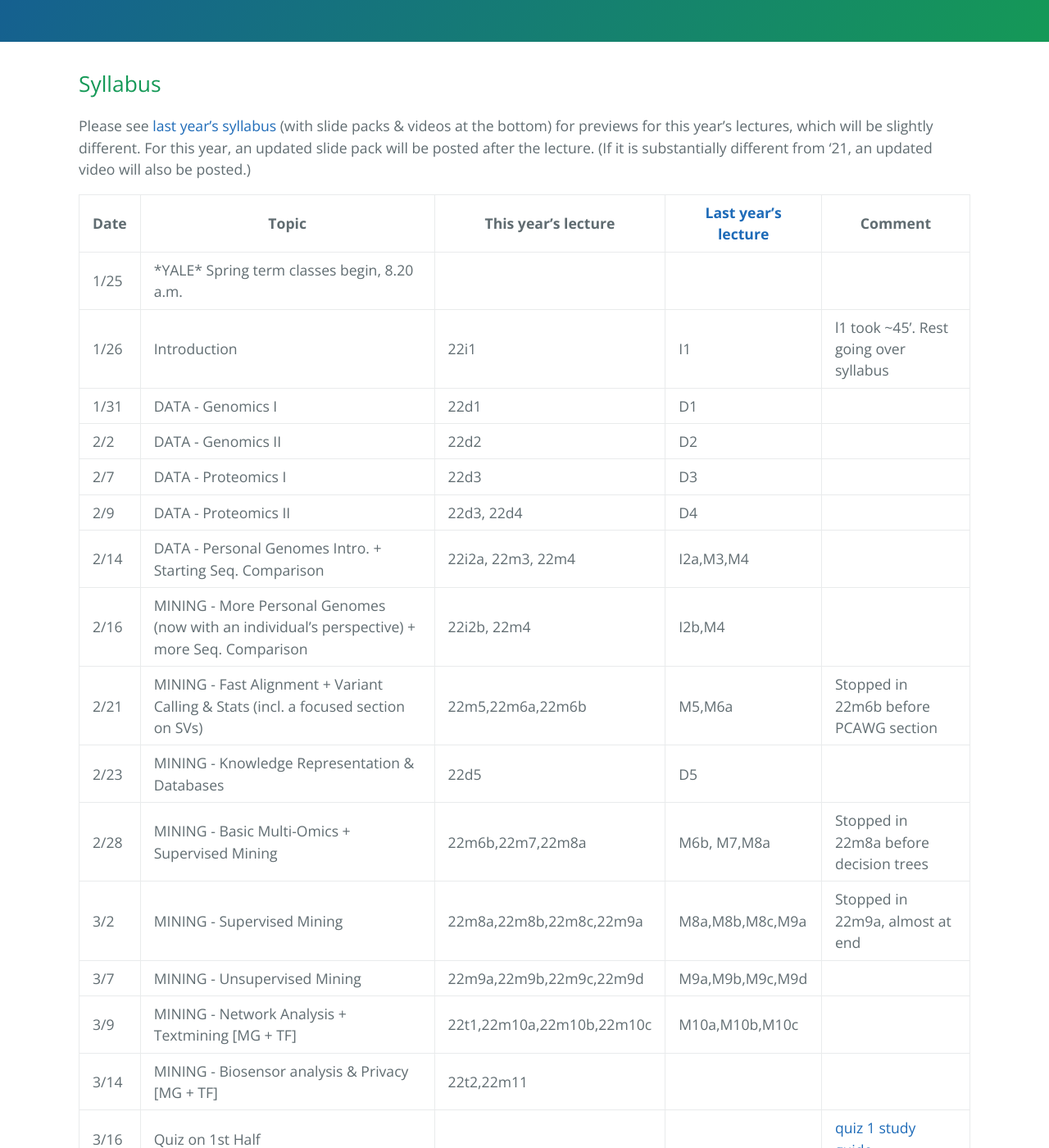
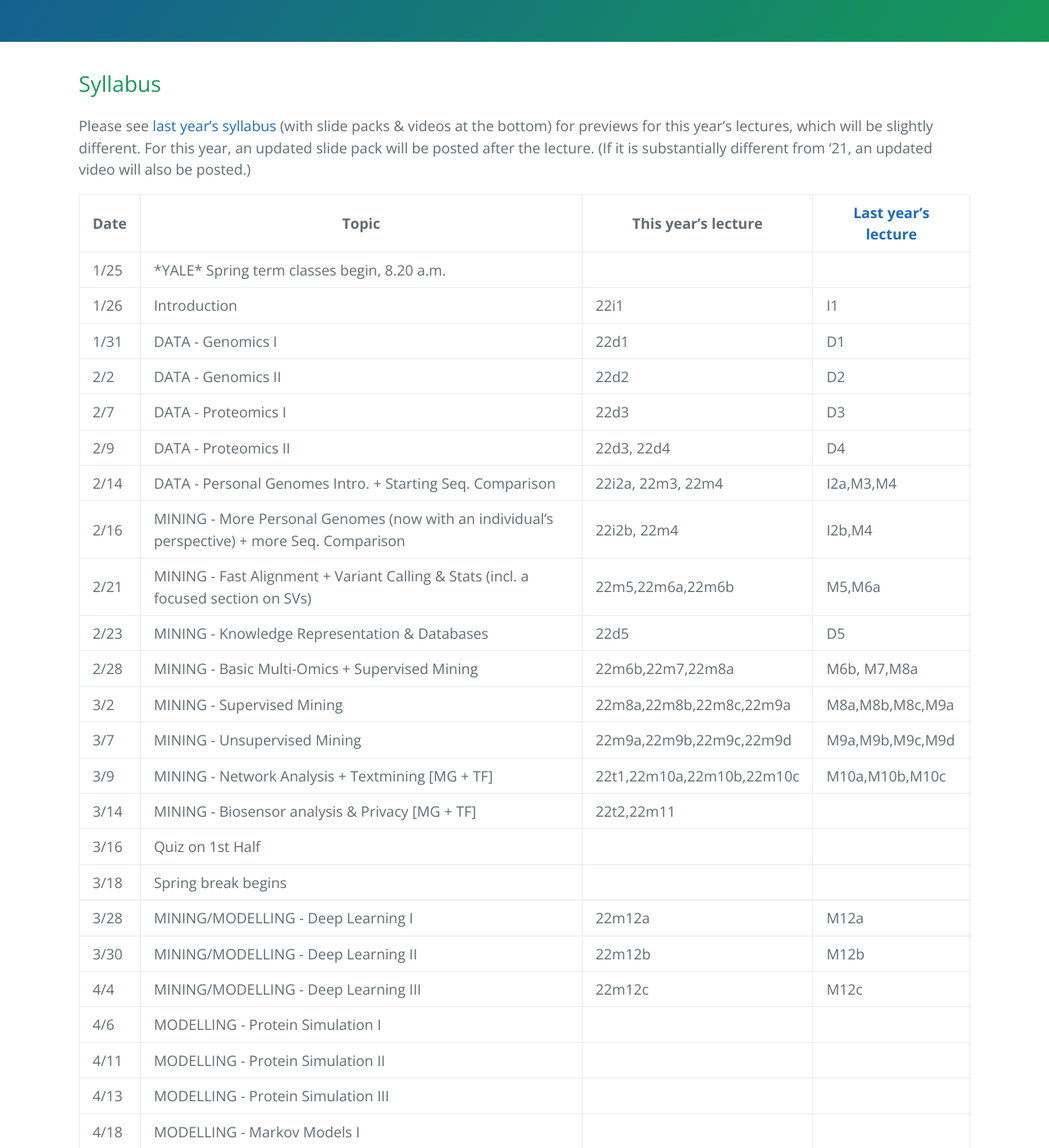
Before and after one commit to gersteinlab/cbb752b23, a Jekyll site: the page built from syllabus.md, in a window 1280 px wide and 1400 px high, scrolled down 363 px. Shown: the whole window at 82% size. Built offline with Jekyll 4.4.1, drawn with Linux system fonts in a browser that asks for light colours; some of the changed text lies outside the part shown.

Commit message:
Update syllabus.md

```diff
--- a/syllabus.md
+++ b/syllabus.md
@@ -9,40 +9,42 @@ layout: page
 
 Please see [last year's syllabus](http://cbb752b21.gersteinlab.org/syllabus) (with slide packs & videos at the bottom) for previews for this year’s lectures, which will be slightly different. For this year, an updated slide pack will be posted after the lecture. (If it is substantially different from '21, an updated video will also be posted.)
 
-| Date | Topic                                                                                        | This year’s lecture       | [Last year’s lecture](http://cbb752b21.gersteinlab.org/syllabus) | Comment                                                                                                   |
-| ---- | -------------------------------------------------------------------------------------------- | ------------------------- | ---------------------------------------------------------------- | --------------------------------------------------------------------------------------------------------- |
-| 1/25 | \*YALE\* Spring term classes begin, 8.20 a.m.                                                |                           |                                                                  |                                                                                                           |
-| 1/26 | Introduction                                                                                 | 22i1                      | I1                                                               | l1 took ~45'. Rest going over syllabus                                                                    |
-| 1/31 | DATA - Genomics I                                                                            | 22d1                      | D1                                                               |                                                                                                           |
-| 2/2  | DATA - Genomics II                                                                           | 22d2                      | D2                                                               |                                                                                                           |
-| 2/7  | DATA - Proteomics I                                                                          | 22d3                      | D3                                                               |                                                                                                           |
-| 2/9  | DATA - Proteomics II                                                                         | 22d3, 22d4                | D4                                                               |                                                                                                           |
-| 2/14 | DATA - Personal Genomes Intro. + Starting Seq. Comparison                                    | 22i2a, 22m3, 22m4         | I2a,M3,M4                                                        |                                                                                                           |
-| 2/16 | MINING - More Personal Genomes (now with an individual's perspective) + more Seq. Comparison | 22i2b, 22m4               | I2b,M4                                                           |                                                                                                           |
-| 2/21 | MINING - Fast Alignment + Variant Calling & Stats (incl. a focused section on SVs)           | 22m5,22m6a,22m6b          | M5,M6a                                                           | Stopped in 22m6b before PCAWG section                                                                     |
-| 2/23 | MINING - Knowledge Representation & Databases                                                | 22d5                      | D5                                                               |                                                                                                           |
-| 2/28 | MINING - Basic Multi-Omics + Supervised Mining                                               | 22m6b,22m7,22m8a          | M6b, M7,M8a                                                      | Stopped in 22m8a before decision trees                                                                    |
-| 3/2  | MINING - Supervised Mining                                                                   | 22m8a,22m8b,22m8c,22m9a   | M8a,M8b,M8c,M9a                                                  | Stopped in 22m9a, almost at end                                                                           |
-| 3/7  | MINING - Unsupervised Mining                                                                 | 22m9a,22m9b,22m9c,22m9d   | M9a,M9b,M9c,M9d                                                  |                                                                                                           |
-| 3/9  | MINING - Network Analysis + Textmining \[MG + TF\]                                           | 22t1,22m10a,22m10b,22m10c | M10a,M10b,M10c                                                   |                                                                                                           |
-| 3/14 | MINING - Biosensor analysis & Privacy \[MG + TF\]                                            | 22t2,22m11                |                                                                  |                                                                                                           |
-| 3/16 | Quiz on 1st Half                                                                             |                           |                                                                  | [quiz 1 study guide](http://files2.gersteinlab.org/public-docs/2022/03.10/Cbb752b22_Quiz1_studyguide.pdf) |
-| 3/18 | Spring break begins                                                                          |                           |                                                                  |                                                                                                           |
-| 3/28 | MINING/MODELLING - Deep Learning I                                                           |                           |                                                                  |                                                                                                           |
-| 3/30 | MINING/MODELLING - Deep Learning II                                                          |                           |                                                                  |                                                                                                           |
-| 4/4  | MINING/MODELLING - Deep Learning III                                                         |                           |                                                                  |                                                                                                           |
-| 4/6  | MODELLING - Protein Simulation I                                                             |                           |                                                                  |                                                                                                           |
-| 4/11 | MODELLING - Protein Simulation II                                                            |                           |                                                                  |                                                                                                           |
-| 4/13 | MODELLING - Protein Simulation III                                                           |                           |                                                                  |                                                                                                           |
-| 4/18 | MODELLING - Markov Models I                                                                  |                           |                                                                  |                                                                                                           |
-| 4/20 | MODELLING - Markov Models II                                                                 |                           |                                                                  |                                                                                                           |
-| 4/25 | Quiz on 2nd Half                                                                             |                           |                                                                  |                                                                                                           |
-| 4/27 | Final Presentations                                                                          |                           |                                                                  |                                                                                                           |
-| 4/29 | \*YALE\* Classes end; Reading period begins                                                  |                           |                                                                  |                                                                                                           |
-| 5/6  | \*YALE\* Final examinations begin                                                            |                           |                                                                  |                                                                                                           |
-| 5/11 | \*YALE\* Final examinations end                                                              |                           |                                                                  |                                                                                                           |
+| Date | Topic                                                                                        | This year’s lecture       | [Last year’s lecture](http://cbb752b21.gersteinlab.org/syllabus) |
+| ---- | -------------------------------------------------------------------------------------------- | ------------------------- | ---------------------------------------------------------------- |
+| 1/25 | \*YALE\* Spring term classes begin, 8.20 a.m.                                                |                           |                                                                  |
+| 1/26 | Introduction                                                                                 | 22i1                      | I1                                                               |
+| 1/31 | DATA - Genomics I                                                                            | 22d1                      | D1                                                               |
+| 2/2  | DATA - Genomics II                                                                           | 22d2                      | D2                                                               |
+| 2/7  | DATA - Proteomics I                                                                          | 22d3                      | D3                                                               |
+| 2/9  | DATA - Proteomics II                                                                         | 22d3, 22d4                | D4                                                               |
+| 2/14 | DATA - Personal Genomes Intro. + Starting Seq. Comparison                                    | 22i2a, 22m3, 22m4         | I2a,M3,M4                                                        |
+| 2/16 | MINING - More Personal Genomes (now with an individual's perspective) + more Seq. Comparison | 22i2b, 22m4               | I2b,M4                                                           |
+| 2/21 | MINING - Fast Alignment + Variant Calling & Stats (incl. a focused section on SVs)           | 22m5,22m6a,22m6b          | M5,M6a                                                           |
+| 2/23 | MINING - Knowledge Representation & Databases                                                | 22d5                      | D5                                                               |
+| 2/28 | MINING - Basic Multi-Omics + Supervised Mining                                               | 22m6b,22m7,22m8a          | M6b, M7,M8a                                                      |
+| 3/2  | MINING - Supervised Mining                                                                   | 22m8a,22m8b,22m8c,22m9a   | M8a,M8b,M8c,M9a                                                  |
+| 3/7  | MINING - Unsupervised Mining                                                                 | 22m9a,22m9b,22m9c,22m9d   | M9a,M9b,M9c,M9d                                                  |
+| 3/9  | MINING - Network Analysis + Textmining \[MG + TF\]                                           | 22t1,22m10a,22m10b,22m10c | M10a,M10b,M10c                                                   |
+| 3/14 | MINING - Biosensor analysis & Privacy \[MG + TF\]                                            | 22t2,22m11                |                                                                  |
+| 3/16 | Quiz on 1st Half                                                                             |                           |                                                                  |
+| 3/18 | Spring break begins                                                                          |                           |                                                                  |
+| 3/28 | MINING/MODELLING - Deep Learning I                                                           | 22m12a                    | M12a                                                             |
+| 3/30 | MINING/MODELLING - Deep Learning II                                                          | 22m12b                    | M12b                                                             |
+| 4/4  | MINING/MODELLING - Deep Learning III                                                         | 22m12c                    | M12c                                                             |
+| 4/6  | MODELLING - Protein Simulation I                                                             |                           |                                                                  |
+| 4/11 | MODELLING - Protein Simulation II                                                            |                           |                                                                  |
+| 4/13 | MODELLING - Protein Simulation III                                                           |                           |                                                                  |
+| 4/18 | MODELLING - Markov Models I                                                                  |                           |                                                                  |
+| 4/20 | MODELLING - Markov Models II                                                                 |                           |                                                                  |
+| 4/25 | Quiz on 2nd Half                                                                             |                           |                                                                  |
+| 4/27 | Final Presentations                                                                          |                           |                                                                  |
+| 4/29 | \*YALE\* Classes end; Reading period begins                                                  |                           |                                                                  |
+| 5/6  | \*YALE\* Final examinations begin                                                            |                           |                                                                  |
+| 5/11 | \*YALE\* Final examinations end                                                              |                           |                                                                  |
+
 
 ### Lecture Slide Pack
+
 
 | #      | Topic                                                                                                                    | PDF                                                                                                                              | PPT                                                                                                                              |
 | ------ | ------------------------------------------------------------------------------------------------------------------------ | -------------------------------------------------------------------------------------------------------------------------------- | -------------------------------------------------------------------------------------------------------------------------------- |
@@ -80,12 +82,12 @@ Please see [last year's syllabus](http://cbb752b21.gersteinlab.org/syllabus) (wi
 | 22m10c | Networks - Network Generation Models                                                                                     | [x](http://files2.gersteinlab.org/public-docs/2022/03.10/22m10c--cbb752-MG-network-generation.pdf)                               | [x](http://files2.gersteinlab.org/public-docs/2022/03.10/22m10c--cbb752-MG-network-generation.ppt)                               |
 |        |                                                                                                                          |                                                                                                                                  |                                                                                                                                  |
 | 22t1   | Biomedical Text Mining Intro                                                                                             | [x](http://files2.gersteinlab.org/public-docs/2022/03.09/cbb752b22_textmining.pdf)                                               | [x](http://files2.gersteinlab.org/public-docs/2022/03.10/cbb752b22_textmining.pptx)                                              |
-| 22m11  | Biosensor Analysis  [\[mp4\]](http://files2.gersteinlab.org/public-docs/2022/03.14/22m11--cbb752-MG-spr22-biosensors.mp4)                                                                                                     | [x](http://files2.gersteinlab.org/public-docs/2022/03.14/22m11--cbb752-MG-spr22-biosensors.pdf)                                  | [x](http://files2.gersteinlab.org/public-docs/2022/03.14/22m11--cbb752-MG-spr22-biosensors.pptx)                                 |
+| 22m11  | Biosensor Analysis [\[mp4\]](http://files2.gersteinlab.org/public-docs/2022/03.14/22m11--cbb752-MG-spr22-biosensors.mp4)                                                                                                       | [x](http://files2.gersteinlab.org/public-docs/2022/03.14/22m11--cbb752-MG-spr22-biosensors.pdf)                                  | [x](http://files2.gersteinlab.org/public-docs/2022/03.14/22m11--cbb752-MG-spr22-biosensors.pptx)                                 |
 | 22t2   | Privacy in Biomedical Data Science (esp. Genomic Privacy)                                                                | [x](http://files2.gersteinlab.org/public-docs/2022/03.14/PrivacyCyberbiosecurity_cbb752b22_EN.pdf)                               | [x](http://files2.gersteinlab.org/public-docs/2022/03.14/PrivacyCyberbiosecurity_cbb752b22_EN.pptx)                              |
 |        |                                                                                                                          |                                                                                                                                  |                                                                                                                                  |
-|        | Deep Learning I                                                                                                          |                                                                                                                                  |                                                                                                                                  |
-|        | Deep Learning II                                                                                                         |                                                                                                                                  |                                                                                                                                  |
-|        | Deep Learning III                                                                                                        |                                                                                                                                  |                                                                                                                                  |
+| 22m12a | Deep Learning I                                                                                                          | [x](http://files2.gersteinlab.org/public-docs/2022/04.05/DeepLearning_I_IntroDL.pdf)                                             | [x](http://files.gersteinlab.org/public-docs/2022/04.05/DeepLearning_I_IntroDL.pptx)                                             |
+| 22m12b | Deep Learning II                                                                                                         | [x](http://files2.gersteinlab.org/public-docs/2022/04.05/DeepLearning_II_2022.pdf)                                               | [x](http://files.gersteinlab.org/public-docs/2022/04.05/DeepLearning_II_2022.pptx)                                               |
+| 22m12c | Deep Learning III                                                                                                        | [x](http://files2.gersteinlab.org/public-docs/2022/04.05/DeepLearning_III_VAEandGAN_2022.pdf)                                    | [x](http://files.gersteinlab.org/public-docs/2022/04.05/DeepLearning_III_VAEandGAN_2022.pptx)                                    |
 |        |                                                                                                                          |                                                                                                                                  |                                                                                                                                  |
 |        | Protein Simulation I                                                                                                     |                                                                                                                                  |                                                                                                                                  |
 |        | Protein Simulation II                                                                                                    |                                                                                                                                  |                                                                                                                                  |
```
